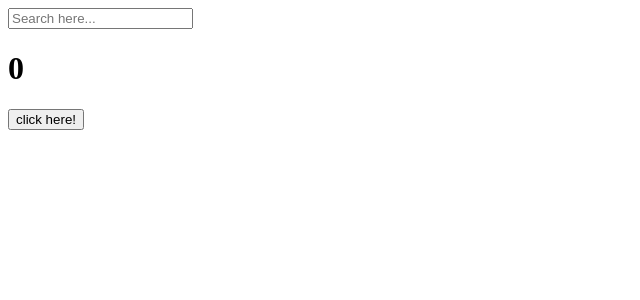
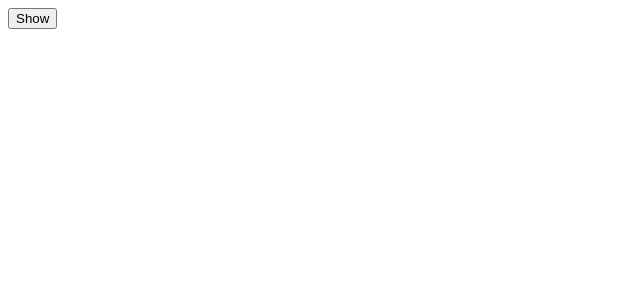
Before and after one commit to YoonCode/react-for-beginners, a React (Create React App) app in the folder react-app/: page / in a window 1280 px wide. Shown: the top 300 px of the page, without its empty margins (0-640 px from the left). Built offline with nearby package versions, Linux system fonts and the light colour scheme.

Commit message:
learn how to use useEffect and cleanup callback function

```diff
--- a/react-app/src/App.js
+++ b/react-app/src/App.js
@@ -1,27 +1,24 @@
 import { useState, useEffect } from "react";
 
+function Hello() {
+  function byeFn() {
+    console.log("Bye :(");
+  }
+  function hiFn() {
+    console.log("Hi :)");
+    return byeFn;
+  }
+  useEffect(hiFn, []);
+  return <h1>Hello</h1>;
+}
+
 function App() {
-  const [counter, setValue] = useState(0);
-  const [keyword, setKeyword] = useState("");
-  const onClick = () => setValue(prev => prev + 1);
-  const onChange = event => setKeyword(event.target.value);
-  useEffect(() => console.log("I run only once!"), []);
-  useEffect(() => console.log("I run when 'keyword' changes."), [keyword]);
-  useEffect(() => console.log("I run when 'counter' changes."), [counter]);
-  useEffect(
-    () => console.log("I run when 'counter' or 'keyword' changes."),
-    [keyword, counter]
-  );
+  const [showing, setShowing] = useState("");
+  const onClick = () => setShowing(prev => !prev);
   return (
     <div>
-      <input
-        value={keyword}
-        onChange={onChange}
-        type="text"
-        placeholder="Search here..."
-      />
-      <h1>{counter}</h1>
-      <button onClick={onClick}>click here!</button>
+      {showing ? <Hello /> : null}
+      <button onClick={onClick}>{showing ? "Hide" : "Show"}</button>
     </div>
   );
 }
--- a/react-app/src/index.js
+++ b/react-app/src/index.js
@@ -4,7 +4,8 @@
 
 const root = ReactDOM.createRoot(document.getElementById("root"));
 root.render(
-  <React.StrictMode>
-    <App />
-  </React.StrictMode>
+  <App />
+  // <React.StrictMode>
+  //   <App />
+  // </React.StrictMode>
 );
```
Also changed, not shown: 1 other file (tests, documents, lock files or other folders).
